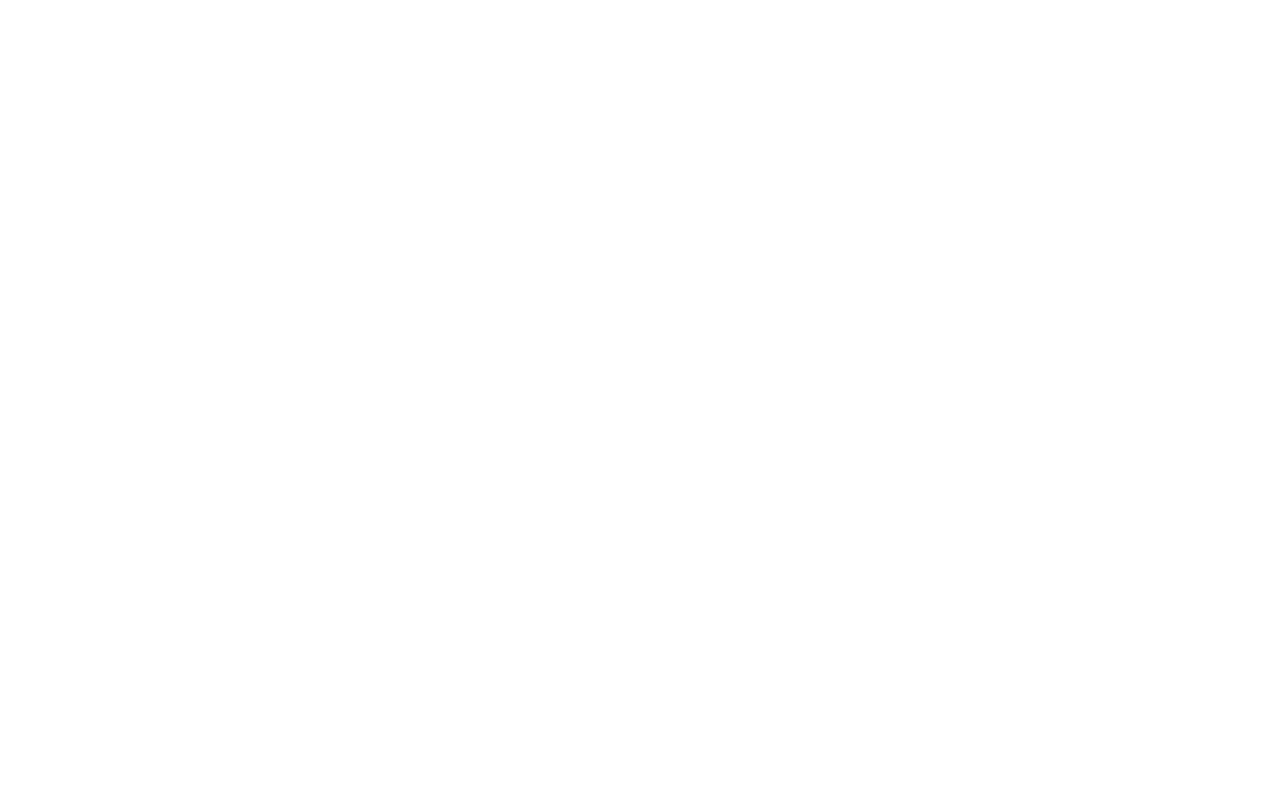
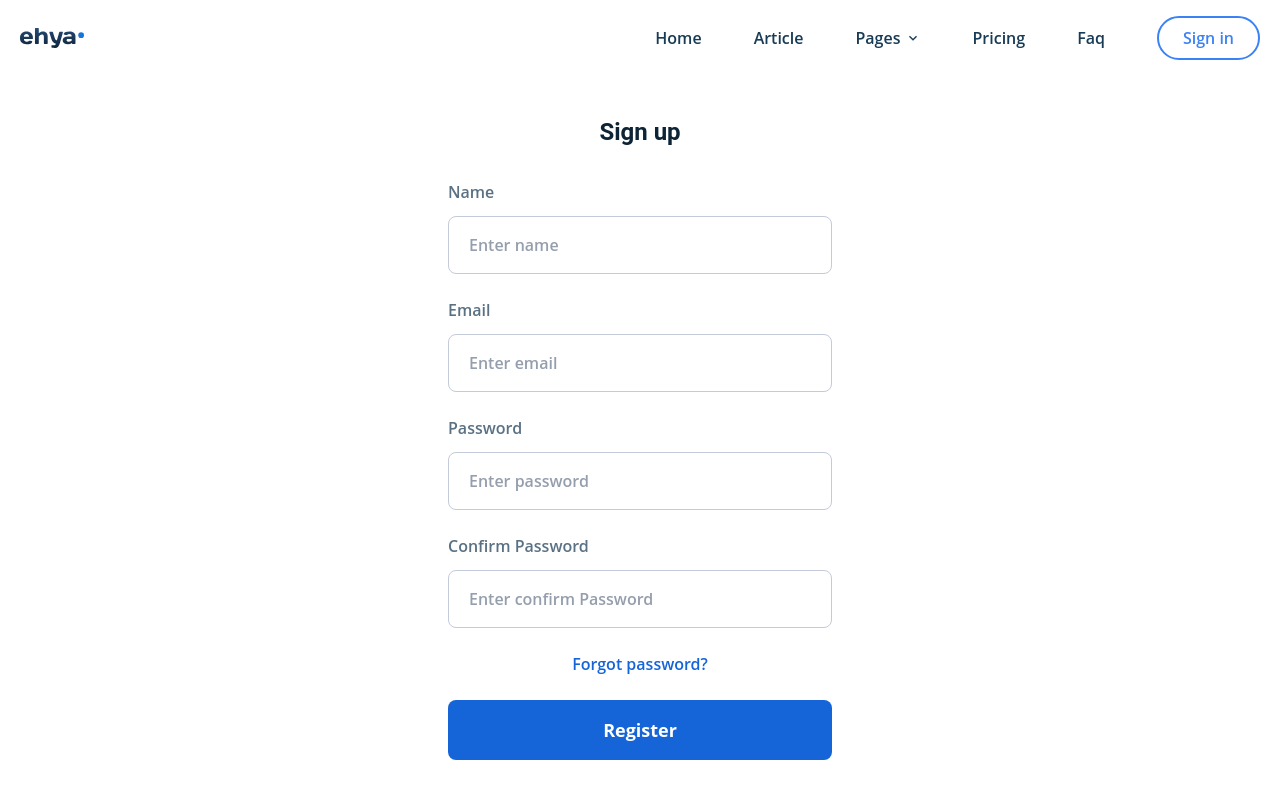
Before and after one commit to sayedmohamed150/blog-project, a React (Create React App) app: page /register in a window 1280 px wide. Before the commit this address had no page. Shown: the top 800 px of the page. Built offline with nearby package versions, Linux system fonts and the light colour scheme.

Commit message:
register form

```diff
--- a/src/App.js
+++ b/src/App.js
@@ -3,6 +3,7 @@
 import './App.css';
 import { HomePage } from './pages/home/HomePage';
 import ArticleDetailPage from './pages/articleDetail/ArticleDetailPage';
+import RegisterPage from './pages/register/RegisterPage';
 
 function App() {
   return (
@@ -10,6 +11,7 @@
       <Routes>
         <Route index path="/" element={<HomePage />} />
         <Route path="/blog/:id" element={<ArticleDetailPage />} />
+        <Route path="/register" element={<RegisterPage />} />
 
       </Routes>
     </div>
--- /dev/null
+++ b/src/pages/register/RegisterPage.jsx
@@ -0,0 +1,45 @@
+import React from 'react';
+import { Link } from "react-router-dom";
+import MainLayout from '../../components /MainLayout';
+
+const RegisterPage = () => {
+
+const submitHandler = () => {}
+
+  return (
+    <MainLayout>
+        <section className='container mx-auto px-5 py-10'>
+           <div className='w-full max-w-sm mx-auto'>
+              <h1 className='font-roboto text-2xl font-bold text-center text-dark-hard mb-8'>Sign up</h1>
+              <form onSubmit={submitHandler}>
+                <div className='flex flex-col mb-6 w-full'>
+                  <label htmlFor="name" className='text-[#5a7184] font-semibold block text-left'>Name</label>
+                  <input type="text" id="name" placeholder='Enter name' className='placeholder:text-[#959ead] text-dark-hard mt-3 rounded-lg px-5 py-4 font-semibold block outline-none border border-[#c3cad9]'/>
+                </div>
+                <div className='flex flex-col mb-6 w-full'>
+                  <label htmlFor="name" className='text-[#5a7184] font-semibold block text-left'>Email</label>
+                  <input type="text" id="name" placeholder='Enter email' className='placeholder:text-[#959ead] text-dark-hard mt-3 rounded-lg px-5 py-4 font-semibold block outline-none border border-[#c3cad9]'/>
+                </div>
+                <div className='flex flex-col mb-6 w-full'>
+                  <label htmlFor="password" className='text-[#5a7184] font-semibold block text-left'>Password</label>
+                  <input type="password" id="password" placeholder='Enter password' className='placeholder:text-[#959ead] text-dark-hard mt-3 rounded-lg px-5 py-4 font-semibold block outline-none border border-[#c3cad9]'/>
+                </div>
+                <div className='flex flex-col mb-6 w-full'>
+                  <label htmlFor="confirmPassword" className='text-[#5a7184] font-semibold block text-left'>Confirm Password</label>
+                  <input type="confirmPassword" id="confirmPassword" placeholder='Enter confirm Password' className='placeholder:text-[#959ead] text-dark-hard mt-3 rounded-lg px-5 py-4 font-semibold block outline-none border border-[#c3cad9]'/>
+                </div>
+                <Link to="/forget-password" className='text-left font-semibold text-primary '>
+                Forgot password?
+                </Link>
+                <button type='submit' className='bg-primary text-white font-bold text-lg py-4 px-8 w-full rounded-lg my-6'>
+                  Register
+                </button>
+              </form>
+           </div>
+
+        </section>
+    </MainLayout>
+  )
+}
+
+export default RegisterPage
```
